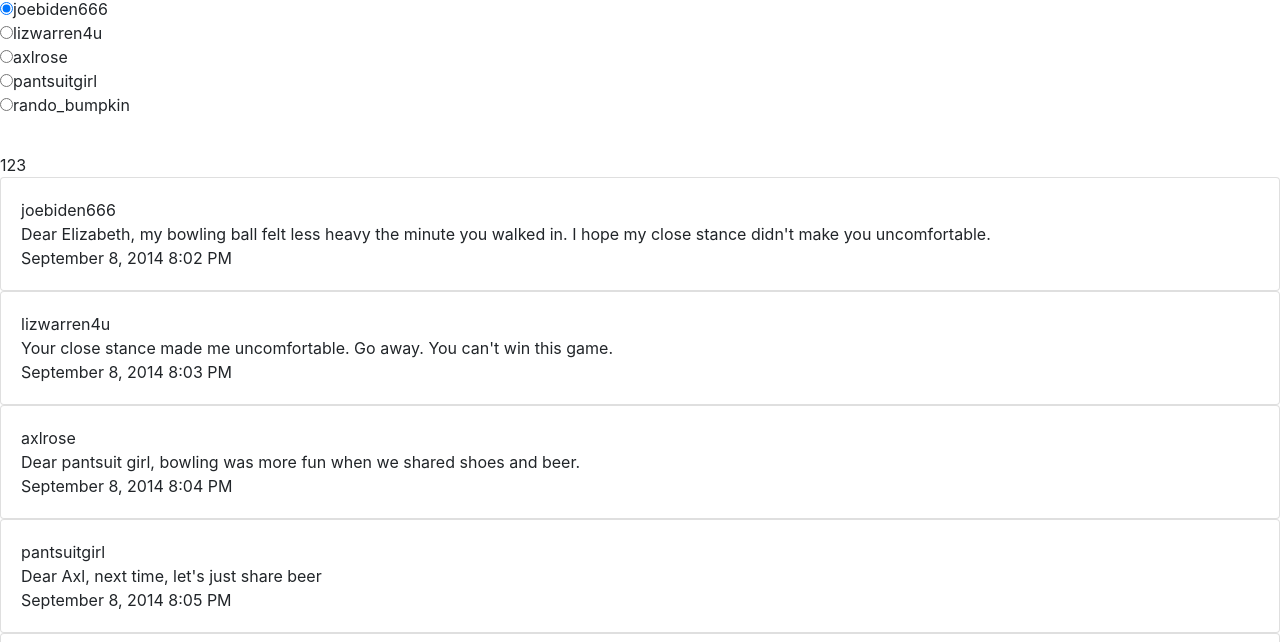
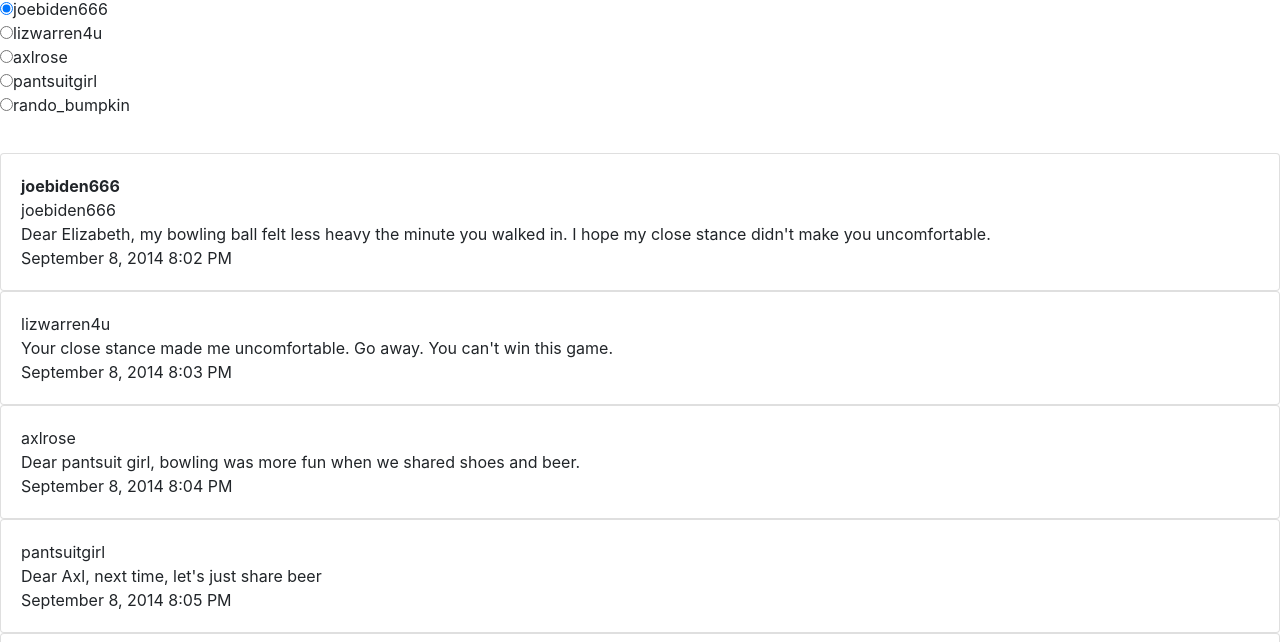
Before and after one commit to nss-evening-cohort-9/chatty-greyjoy, a website built with webpack: page src/index.html in a window 1280 px wide. Both pictures are taken after a click on the radio button 6 px from the left and 166 px from the top of the page. Shown: the part 158-800 px from the top of the page. Built offline with nearby package versions, Linux system fonts and the light colour scheme; a web font is replaced by a local one.

Commit message:
bold username working on click event

```diff
--- a/src/index.html
+++ b/src/index.html
@@ -47,19 +47,19 @@
         <ul class="list-unstyled components">
             <li class="active">
               <li>
-                <input type="radio" id="joebiden666">joebiden666</input>
+                <input type="radio" class="userSelector" id="joebiden666">joebiden666</input>
               </li>
               <li>
-                  <input type="radio" id="lizwarren4u">lizwarren4u
+                  <input type="radio" class="userSelector" id="lizwarren4u">lizwarren4u
               </li>
               <li>
-                  <input type="radio" id="axlrose">axlrose
+                  <input type="radio" class="userSelector"id="axlrose">axlrose
               </li>
               <li>
-                  <input type="radio" id="pantsuitgirl">pantsuitgirl
+                  <input type="radio" class="userSelector"id="pantsuitgirl">pantsuitgirl
               </li>
               <li>
-                  <input type="radio" id="rando_bumpkin">rando_bumpkin
+                  <input type="radio" class="userSelector"id="rando_bumpkin">rando_bumpkin
             </li>
           </ul>
     </nav>
--- a/src/javascripts/components/getMessages.js
+++ b/src/javascripts/components/getMessages.js
@@ -6,7 +6,6 @@ let messages = [];
 
 const domStringBuilder = () => {
   let domString = '';
-  domString += '<div id="123">123</div>';
   messages.forEach((message) => {
     domString += '<div class="card">';
     domString += '<div class="card-body">';
--- a/src/javascripts/components/multipleUsers.js
+++ b/src/javascripts/components/multipleUsers.js
@@ -1,15 +1,38 @@
-import getMessages from './getMessages';
+import seedData from '../helpers/data/seedData';
+import util from '../helpers/util';
 
-const boldUser = () => {
-  const abc = document.getElementById('123');
-  abc.style.fontWeight = 'bold';
+let boldUser = [];
+
+const buildBold = () => {
+  util.printToDom('msgPrintingDiv', '');
+  let domString = '';
+  boldUser.forEach((message) => {
+    domString += '<div class="card">';
+    domString += '<div class="card-body">';
+    const selection = document.getElementById(`${message.username}`);
+    if (message.username === selection.id && selection.checked) {
+      domString += `<div><strong>${message.username}</strong></div>`;
+    }
+    domString += `<div>${message.username}</div>`;
+    domString += `<div>${message.message}</div>`;
+    domString += `<div>${message.timeStamp}</div>`;
+    domString += '</div>';
+    domString += '</div>';
+  });
+  util.printToDom('msgPrintingDiv', domString);
 };
 
 const multipleUsers = () => {
-  getMessages.printSeedData()
+  seedData.getSeedData()
     .then((resp) => {
       console.error(resp);
-      boldUser();
+      const dataResults = resp.data.messages;
+      boldUser = dataResults;
+      document.getElementById('joebiden666').addEventListener('click', buildBold);
+      document.getElementById('lizwarren4u').addEventListener('click', buildBold);
+      document.getElementById('axlrose').addEventListener('click', buildBold);
+      document.getElementById('pantsuitgirl').addEventListener('click', buildBold);
+      document.getElementById('rando_bumpkin').addEventListener('click', buildBold);
     })
     .catch(err => console.error(err));
 };
```
